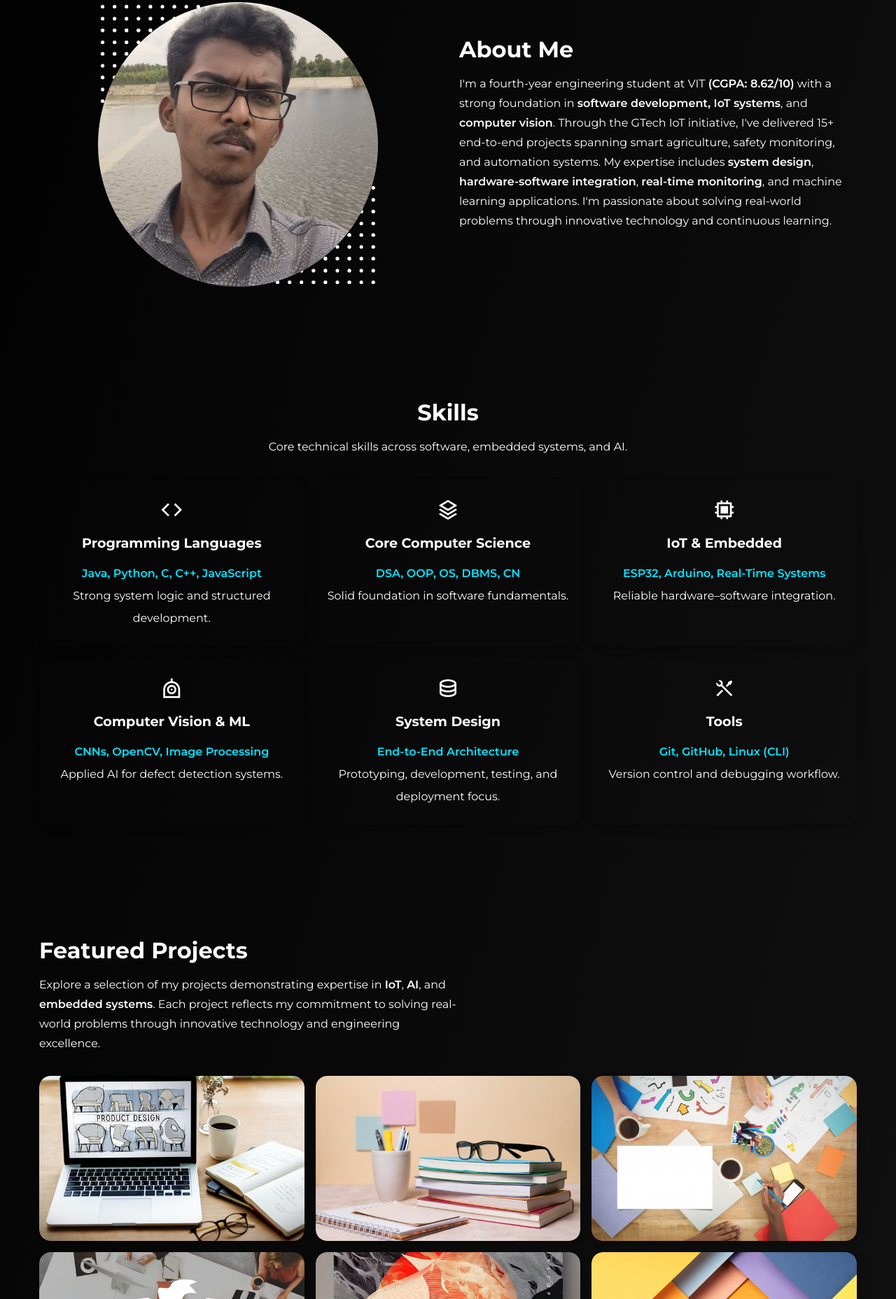
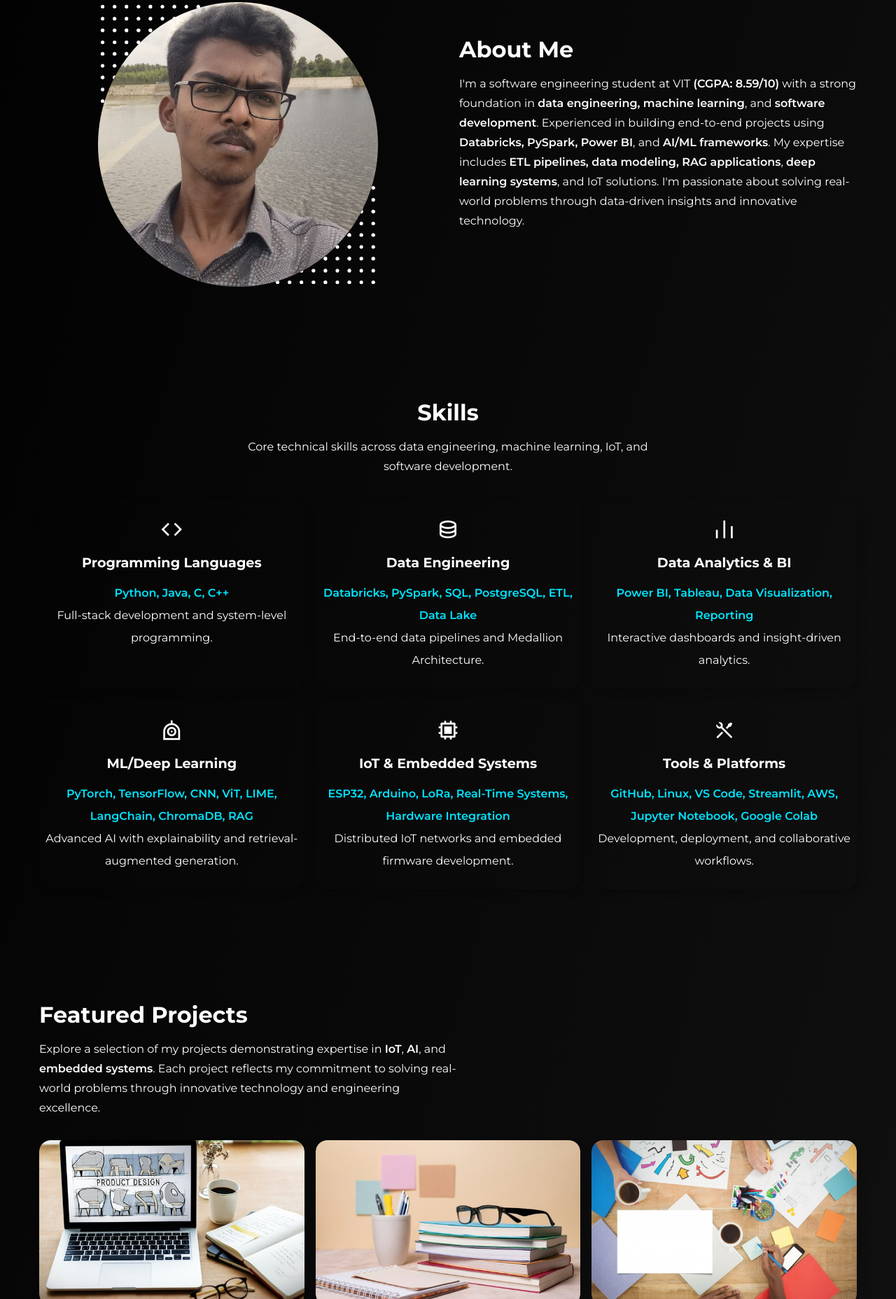
Before and after one commit to Gokul-ug/gokul-ug.github.io, a plain HTML site: page index.html in a window 1280 px wide. Shown: the part 943-2800 px from the top of the page at 70% size. Drawn offline with nearby package versions, Linux system fonts and the light colour scheme.

Commit message:
Update index.html

```diff
--- a/index.html
+++ b/index.html
@@ -8,7 +8,7 @@
       rel="stylesheet"
     />
     <link rel="stylesheet" href="styles.css" />
-    <title>GOKUL U | Software Developer & IoT Specialist</title>
+    <title>GOKUL U | Software Engineer | Data Engineering &  AI Specialist</title>
   </head>
   <body>
     <div class="space-background" id="space-background"></div>
@@ -46,10 +46,10 @@
       <div class="header__content">
         <div>
           <h1>GOKUL U</h1>
-          <h2>Software Developer <br/>& IoT Enthusiast</h2>
+          <h2>Software Engineer <br/> AI & Data Engineering </h2>
         </div>
         <p class="section__description">
-          Fourth-year software engineering student and freelance IoT developer with experience delivering 15+ real-world projects. Specialized in IoT systems, computer vision, and machine learning. I transform complex requirements into elegant, end-to-end solutions with a focus on practical implementation and innovation.
+          Software Engineering student at VIT Vellore with hands-on experience in software development, machine learning, and data analytics. Specialized in building end-to-end projects using Python, SQL, Databricks, and Power BI with exposure to IoT, computer vision, and AI-driven automation. I transform complex requirements into elegant, scalable solutions with a focus on practical implementation and innovation.
         </p>
         <div class="header__btn">
           <a href="https://drive.google.com/file/d/1VXQjZQH0BwfPLyr8jTF5ecCShhhb_WMX/view" target="_blank" class="btn">Resume</a>
@@ -67,7 +67,7 @@
       <div class="about__content">
         <h2 class="section__header">About Me</h2>
         <p class="section__description">
-          I'm a fourth-year engineering student at VIT <span class="highlight">(CGPA: 8.62/10)</span> with a strong foundation in <span class="highlight"> software development, IoT systems</span>, and <span class="highlight">computer vision</span>. Through the GTech IoT initiative, I've delivered 15+ end-to-end projects spanning smart agriculture, safety monitoring, and automation systems. My expertise includes <span class="highlight">system design</span>, <span class="highlight">hardware-software integration</span>, <span class="highlight">real-time monitoring</span>, and machine learning applications. I'm passionate about solving real-world problems through innovative technology and continuous learning.
+          I'm a software engineering student at VIT <span class="highlight">(CGPA: 8.59/10)</span> with a strong foundation in <span class="highlight">data engineering, machine learning</span>, and <span class="highlight">software development</span>. Experienced in building end-to-end projects using <span class="highlight">Databricks, PySpark, Power BI</span>, and <span class="highlight">AI/ML frameworks</span>. My expertise includes <span class="highlight">ETL pipelines, data modeling, RAG applications</span>, <span class="highlight">deep learning systems</span>, and IoT solutions. I'm passionate about solving real-world problems through data-driven insights and innovative technology.
         </p>
         <!---  Download CV button is revmoved
         <div class="about__btn">
@@ -81,49 +81,49 @@
 
     <section class="section__container service__container" id="service">
   <h2 class="section__header">Skills</h2>
-  <p class="section__description">Core technical skills across software, embedded systems, and AI.</p>
+  <p class="section__description">Core technical skills across data engineering, machine learning, IoT, and software development.</p>
   <div class="service__grid">
 
     <div class="service__card">
       <span><i class="ri-code-line"></i></span>
       <h4>Programming Languages</h4>
-      <p><strong>Java, Python, C, C++, JavaScript</strong><br>
-      Strong system logic and structured development.</p>
+      <p><strong>Python, Java, C, C++</strong><br>
+      Full-stack development and system-level programming.</p>
     </div>
 
     <div class="service__card">
-      <span><i class="ri-stack-line"></i></span>
-      <h4>Core Computer Science</h4>
-      <p><strong>DSA, OOP, OS, DBMS, CN</strong><br>
-      Solid foundation in software fundamentals.</p>
+      <span><i class="ri-database-2-line"></i></span>
+      <h4>Data Engineering</h4>
+      <p><strong>Databricks, PySpark, SQL, PostgreSQL, ETL, Data Lake</strong><br>
+      End-to-end data pipelines and Medallion Architecture.</p>
+    </div>
+
+    <div class="service__card">
+      <span><i class="ri-bar-chart-line"></i></span>
+      <h4>Data Analytics & BI</h4>
+      <p><strong>Power BI, Tableau, Data Visualization, Reporting</strong><br>
+      Interactive dashboards and insight-driven analytics.</p>
+    </div>
+
+    <div class="service__card">
+      <span><i class="ri-robot-line"></i></span>
+      <h4>ML/Deep Learning</h4>
+      <p><strong>PyTorch, TensorFlow, CNN, ViT, LIME, LangChain, ChromaDB, RAG</strong><br>
+      Advanced AI with explainability and retrieval-augmented generation.</p>
     </div>
 
     <div class="service__card">
       <span><i class="ri-cpu-line"></i></span>
-      <h4>IoT & Embedded</h4>
-      <p><strong>ESP32, Arduino, Real-Time Systems</strong><br>
-      Reliable hardware–software integration.</p>
-    </div>
-
-    <div class="service__card">
-      <span><i class="ri-robot-line"></i></span>
-      <h4>Computer Vision & ML</h4>
-      <p><strong>CNNs, OpenCV, Image Processing</strong><br>
-      Applied AI for defect detection systems.</p>
-    </div>
-
-    <div class="service__card">
-      <span><i class="ri-database-2-line"></i></span>
-      <h4>System Design</h4>
-      <p><strong>End-to-End Architecture</strong><br>
-      Prototyping, development, testing, and deployment focus.</p>
+      <h4>IoT & Embedded Systems</h4>
+      <p><strong>ESP32, Arduino, LoRa, Real-Time Systems, Hardware Integration</strong><br>
+      Distributed IoT networks and embedded firmware development.</p>
     </div>
 
     <div class="service__card">
       <span><i class="ri-tools-line"></i></span>
-      <h4>Tools</h4>
-      <p><strong>Git, GitHub, Linux (CLI)</strong><br>
-      Version control and debugging workflow.</p>
+      <h4>Tools & Platforms</h4>
+      <p><strong>GitHub, Linux, VS Code, Streamlit, AWS, Jupyter Notebook, Google Colab</strong><br>
+      Development, deployment, and collaborative workflows.</p>
     </div>
 
   </div>
@@ -141,12 +141,12 @@
           <div class="flip-card">
             <div class="flip-card-inner">
               <div class="flip-card-front">
-                <img src="assets/project-1.jpg" alt="Smart Agriculture Project" />
+                <img src="assets/project-1.jpg" alt="Health Insurance Claims Fraud Detection Pipeline" />
               </div>
               <div class="flip-card-back">
                 <div class="flip-card-back-content">
-                  <h3>Smart Agriculture</h3>
-                  <p>IoT system for automated irrigation and soil monitoring.</p>
+                  <h3>Health Insurance Claims Fraud Detection</h3>
+                  <p>ETL pipeline using Medallion Architecture in Databricks. Built data transformation layers with PySpark and Power BI dashboards for fraud KPIs.</p>
                 </div>
               </div>
             </div>
@@ -156,12 +156,12 @@
           <div class="flip-card">
             <div class="flip-card-inner">
               <div class="flip-card-front">
-                <img src="assets/project-2.jpg" alt="Safety Monitoring" />
+                <img src="assets/project-2.jpg" alt="AI-Powered Enterprise Document Assistant" />
               </div>
               <div class="flip-card-back">
                 <div class="flip-card-back-content">
-                  <h3>Safety Monitoring</h3>
-                  <p>Real-time safety alerts using computer vision.</p>
+                  <h3>AI-Powered Document Assistant</h3>
+                  <p>RAG application for semantic search across PDFs using ChromaDB embeddings. Integrated Google Gemini API with Streamlit for context-aware question answering.</p>
                 </div>
               </div>
             </div>
@@ -171,12 +171,12 @@
           <div class="flip-card">
             <div class="flip-card-inner">
               <div class="flip-card-front">
-                <img src="assets/project-3.jpg" alt="Embedded Automation" />
+                <img src="assets/project-3.jpg" alt="Explainable AI for Glaucoma Detection" />
               </div>
               <div class="flip-card-back">
                 <div class="flip-card-back-content">
-                  <h3>Embedded Automation</h3>
-                  <p>Low-power embedded controllers for automation tasks.</p>
+                  <h3>Explainable AI Glaucoma Detection</h3>
+                  <p>Automated detection using CNN and Vision Transformer on retinal images. Achieved 91.17% CNN and 92.6% ViT accuracy with LIME-based explainability.</p>
                 </div>
               </div>
             </div>
@@ -186,12 +186,12 @@
           <div class="flip-card">
             <div class="flip-card-inner">
               <div class="flip-card-front">
-                <img src="assets/project-4.jpg" alt="Vision Defect Detection" />
+                <img src="assets/project-4.jpg" alt="Biometric Fingerprint Voting System" />
               </div>
               <div class="flip-card-back">
                 <div class="flip-card-back-content">
-                  <h3>Vision Defect Detection</h3>
-                  <p>Computer vision pipeline for product inspection.</p>
+                  <h3>Biometric Fingerprint Voting System</h3>
+                  <p>Arduino-based voting system with fingerprint authentication, LCD interface, and EEPROM storage. Implemented secure voting logic with duplicate vote prevention.</p>
                 </div>
               </div>
             </div>
@@ -201,12 +201,12 @@
           <div class="flip-card">
             <div class="flip-card-inner">
               <div class="flip-card-front">
-                <img src="assets/project-5.jpg" alt="Remote Monitoring" />
+                <img src="assets/project-5.jpg" alt="Distributed Smart Agriculture Monitoring System" />
               </div>
               <div class="flip-card-back">
                 <div class="flip-card-back-content">
-                  <h3>Remote Monitoring</h3>
-                  <p>Cloud-connected telemetry and dashboarding.</p>
+                  <h3>Distributed Smart Agriculture System</h3>
+                  <p>Solar-powered IoT network using ESP32 nodes with LoRa communication. Implemented landslide detection and energy-aware irrigation scheduling across terrain.</p>
                 </div>
               </div>
             </div>
@@ -216,12 +216,12 @@
           <div class="flip-card">
             <div class="flip-card-inner">
               <div class="flip-card-front">
-                <img src="assets/project-6.jpg" alt="Prototype Platform" />
+                <img src="assets/project-6.jpg" alt="AI-Based 3D Printing Failure Detection" />
               </div>
               <div class="flip-card-back">
                 <div class="flip-card-back-content">
-                  <h3>Prototype Platform</h3>
-                  <p>End-to-end prototypes from sensor to cloud.</p>
+                  <h3>3D Printing Failure Detection</h3>
+                  <p>CNN-based computer vision system to classify 3D printing outcomes. Early failure detection reduces material waste and minimizes manual supervision.</p>
                 </div>
               </div>
             </div>
@@ -241,7 +241,7 @@
         </div>
         <div class="portfolio__banner__card">
           <span><i class="ri-award-fill"></i></span>
-          <h4>8.62/10</h4>
+          <h4>8.59/10</h4>
           <p>CGPA (VIT)</p>
         </div>
       </div>
```
